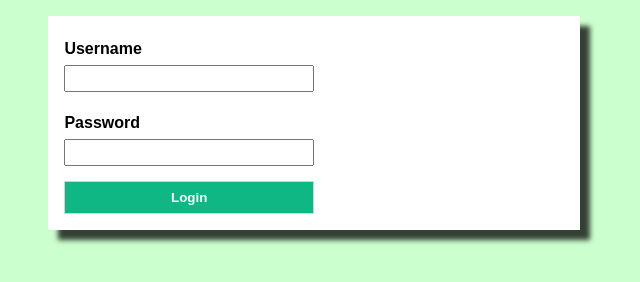
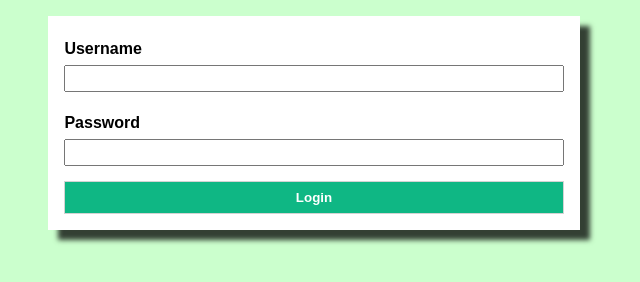
Before and after one commit to ebehnke/codeup-web-exercises, a plain HTML site: page login-form.html in a window 1280 px wide. Shown: the whole page, without its empty margins (326-966 px from the left). Drawn offline with Linux system fonts and the light colour scheme.

Commit message:
completed css box exercise

```diff
--- a/css/login.css
+++ b/css/login.css
@@ -36,7 +36,7 @@ fieldset {
 }
 
 .form-group {
-    max-width: 50%;
+    max-width: 100%;
     padding-top: .5em;
     padding-bottom: .5em;
     /* This element must use 100% of the width */
@@ -76,6 +76,6 @@ fieldset {
 }
 
 .btn-block {
-    width: 50%
+    width: 100%
         /* This element should use 100% of the width */
 }
```
